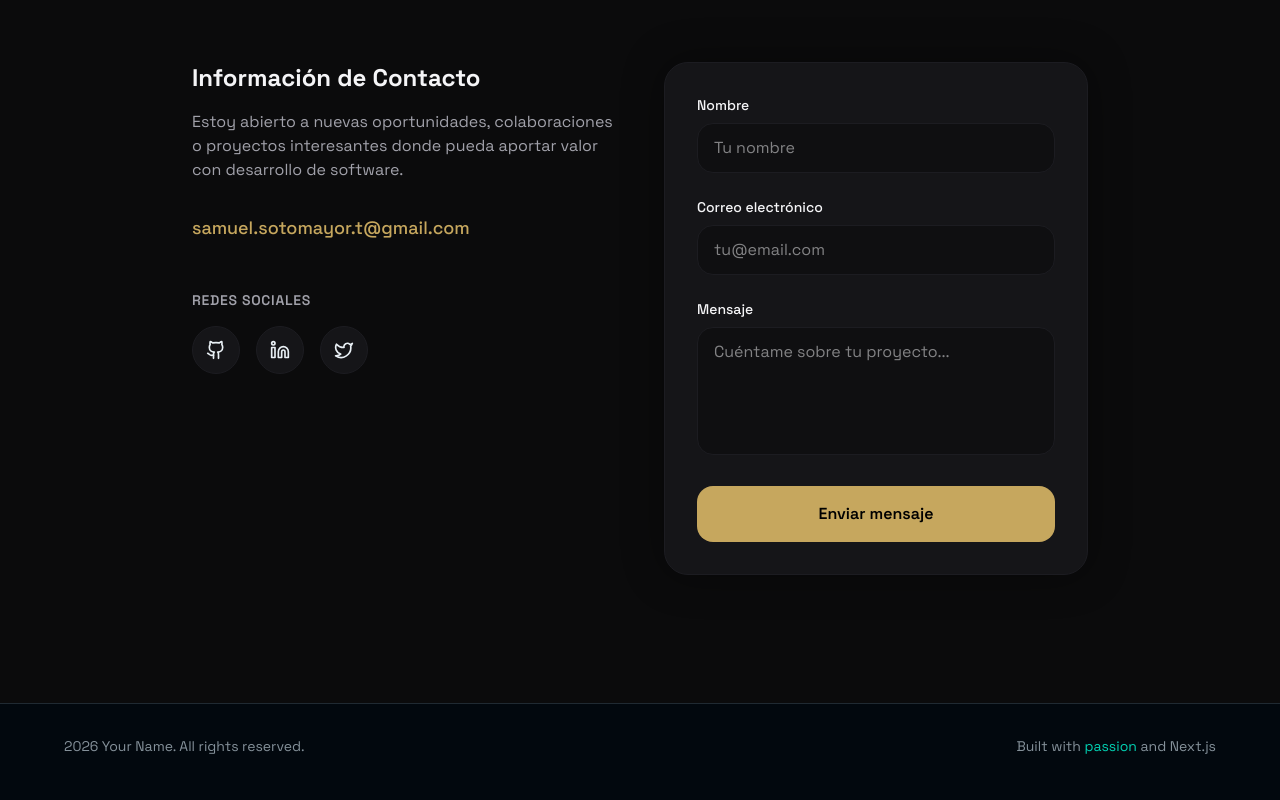
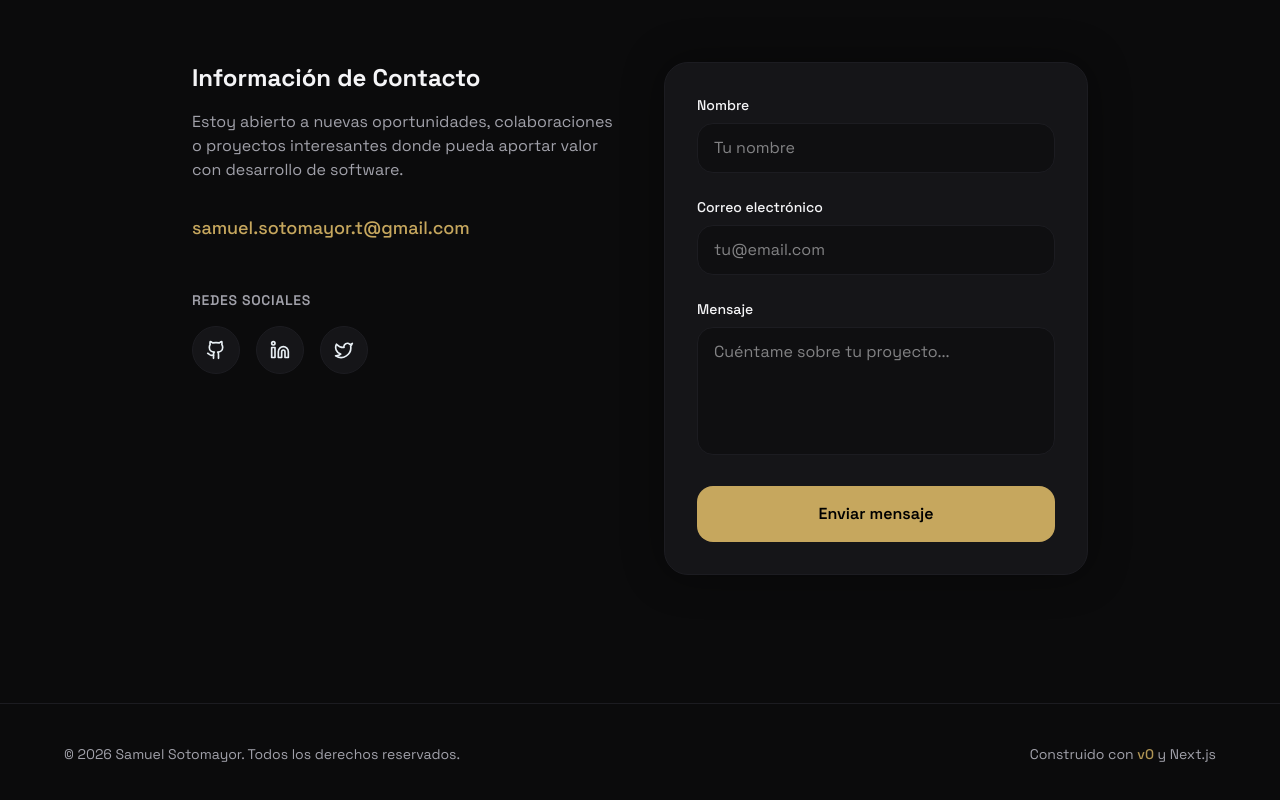
Before and after one commit to SamuelSotomayor1/portfolio-web, a Next.js app: page / in a window 1280 px wide. Shown: the part 3761-4561 px from the top of the page. Built offline with nearby package versions, Linux system fonts and the light colour scheme.

Commit message:
feat: the footer color are updated

```diff
--- a/src/components/layout/footer.tsx
+++ b/src/components/layout/footer.tsx
@@ -6,33 +6,35 @@ export function Footer() {
   const currentYear = new Date().getFullYear()
 
   return (
-    <footer className="border-t border-border px-6 py-8">
+    <footer className="bg-[#0B0B0C] border-t border-[#1C1C21] px-6 py-10">
       <div className="mx-auto flex max-w-6xl flex-col items-center justify-between gap-4 md:flex-row">
+
         <motion.p
-          className="text-sm text-muted-foreground"
+          className="text-sm text-[#A1A1AA]"
           initial={{ opacity: 0 }}
           whileInView={{ opacity: 1 }}
           viewport={{ once: true }}
         >
-          {currentYear} Your Name. All rights reserved.
+          © {currentYear} Samuel Sotomayor. Todos los derechos reservados.
         </motion.p>
 
         <motion.p
-          className="text-sm text-muted-foreground"
+          className="text-sm text-[#A1A1AA]"
           initial={{ opacity: 0 }}
           whileInView={{ opacity: 1 }}
           viewport={{ once: true }}
         >
-          Built with{" "}
+          Construido con{" "}
           <motion.span
-            className="text-primary"
-            animate={{ scale: [1, 1.2, 1] }}
-            transition={{ repeat: Number.POSITIVE_INFINITY, duration: 1.5 }}
+            className="text-[#C6A75E] font-medium"
+            animate={{ opacity: [0.7, 1, 0.7] }}
+            transition={{ repeat: Number.POSITIVE_INFINITY, duration: 2 }}
           >
-            passion
+            v0
           </motion.span>{" "}
-          and Next.js
+          y Next.js
         </motion.p>
+
       </div>
     </footer>
   )
```
